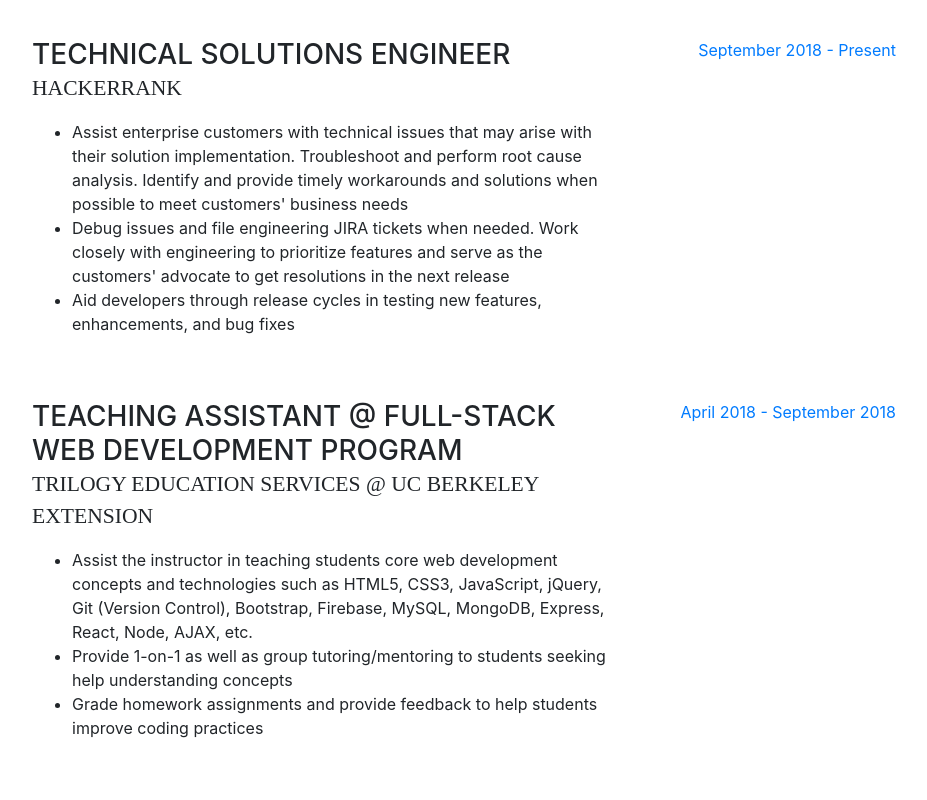
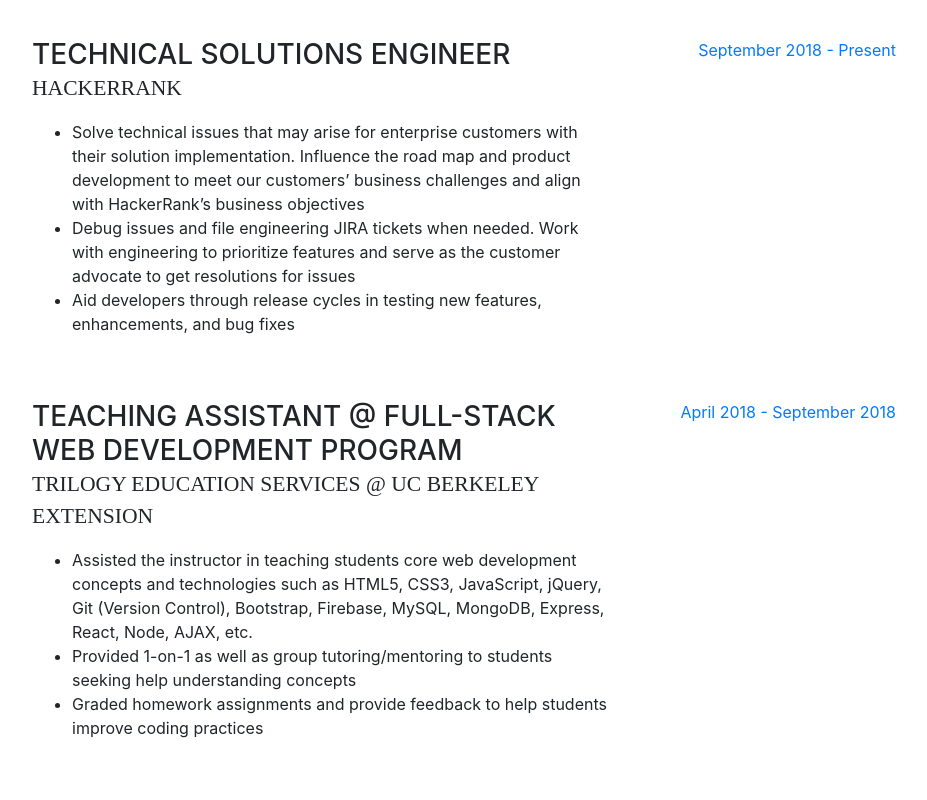
Before and after one commit to v-tank/v-tank.github.io, a website with bundled scripts: page index.html in a window 1280 px wide. Shown: the part 2520-3320 px from the top of the page, without its empty margins (312-1239 px from the left). Built offline with nearby package versions, Linux system fonts and the light colour scheme; a web font is replaced by a local one.

Commit message:
update job descriptions

```diff
--- a/index.html
+++ b/index.html
@@ -8,7 +8,7 @@
     <meta name="description" content="">
     <meta name="author" content="">
 
-    <title>Vaibhav Tank</title>
+    <title>Vaibhav Tank - About Me</title>
 
     <!-- Bootstrap core CSS -->
     <link href="vendor/bootstrap/css/bootstrap.min.css" rel="stylesheet">
@@ -270,8 +270,8 @@
               <h3 class="mb-0">Technical Solutions Engineer</h3>
               <div class="subheading mb-3">HackerRank</div>
               <ul>
-                <li>Assist enterprise customers with technical issues that may arise with their solution implementation. Troubleshoot and perform root cause analysis. Identify and provide timely workarounds and solutions when possible to meet customers' business needs</li>
-                <li>Debug issues and file engineering JIRA tickets when needed. Work closely with engineering to prioritize features and serve as the customers' advocate to get resolutions in the next release</li>
+                <li>Solve technical issues that may arise for enterprise customers with their solution implementation. Influence the road map and product development to meet our customers’ business challenges and align with HackerRank’s business objectives</li>
+                <li>Debug issues and file engineering JIRA tickets when needed. Work with engineering to prioritize features and serve as the customer advocate to get resolutions for issues</li>
                 <li>Aid developers through release cycles in testing new features, enhancements, and bug fixes</li>
               </ul>
             </div>
@@ -285,9 +285,9 @@
               <h3 class="mb-0">Teaching Assistant @ Full-Stack Web Development Program</h3>
               <div class="subheading mb-3">Trilogy Education Services @ UC Berkeley Extension</div>
               <ul>
-                <li>Assist the instructor in teaching students core web development concepts and technologies such as HTML5, CSS3, JavaScript, jQuery, Git (Version Control), Bootstrap, Firebase, MySQL, MongoDB, Express, React, Node, AJAX, etc.</li>
-                <li>Provide 1-on-1 as well as group tutoring/mentoring to students seeking help understanding concepts</li>
-                <li>Grade homework assignments and provide feedback to help students improve coding practices</li>
+                <li>Assisted the instructor in teaching students core web development concepts and technologies such as HTML5, CSS3, JavaScript, jQuery, Git (Version Control), Bootstrap, Firebase, MySQL, MongoDB, Express, React, Node, AJAX, etc.</li>
+                <li>Provided 1-on-1 as well as group tutoring/mentoring to students seeking help understanding concepts</li>
+                <li>Graded homework assignments and provide feedback to help students improve coding practices</li>
               </ul>
             </div>
             <div class="resume-date text-md-right">
```
